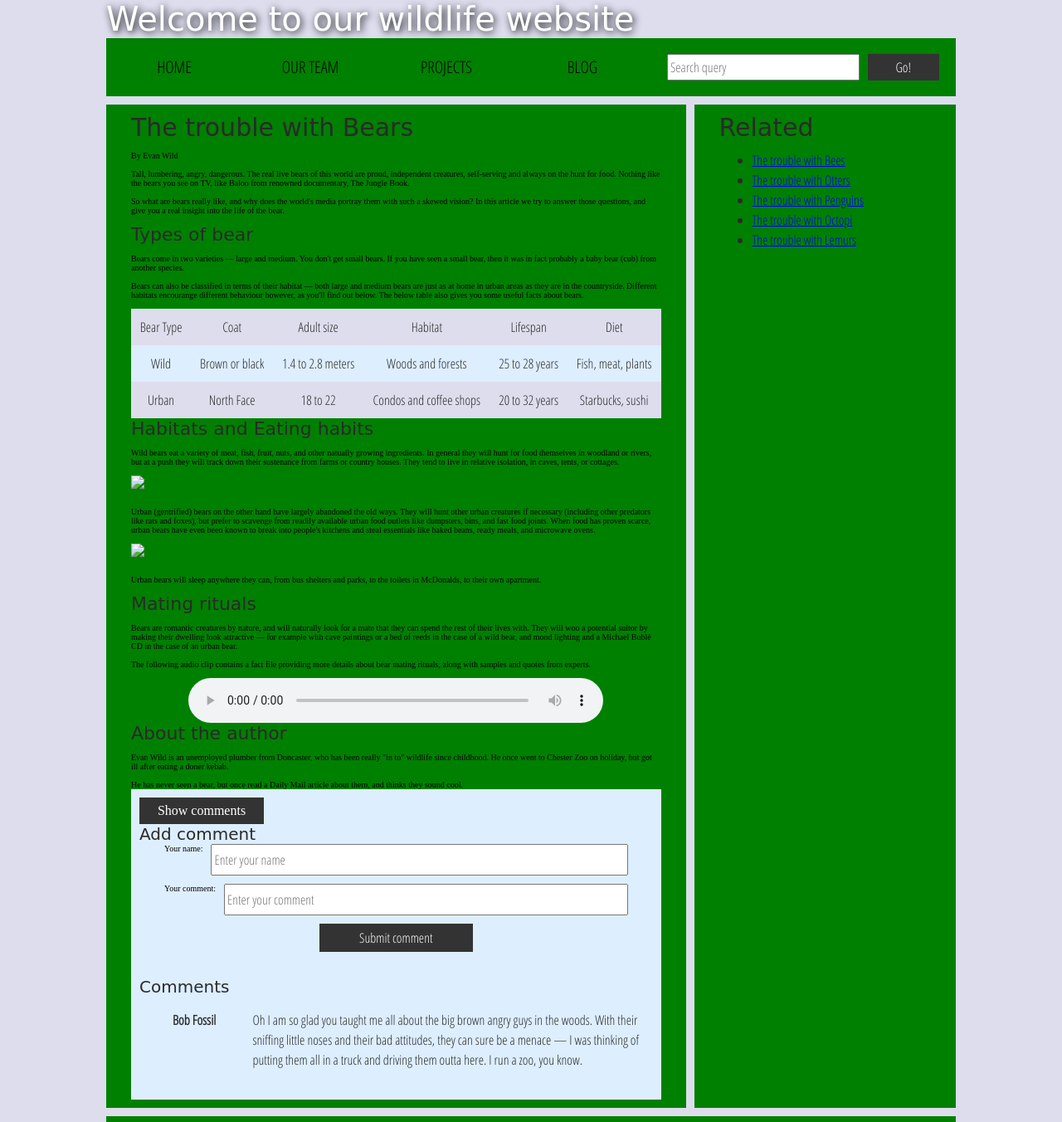
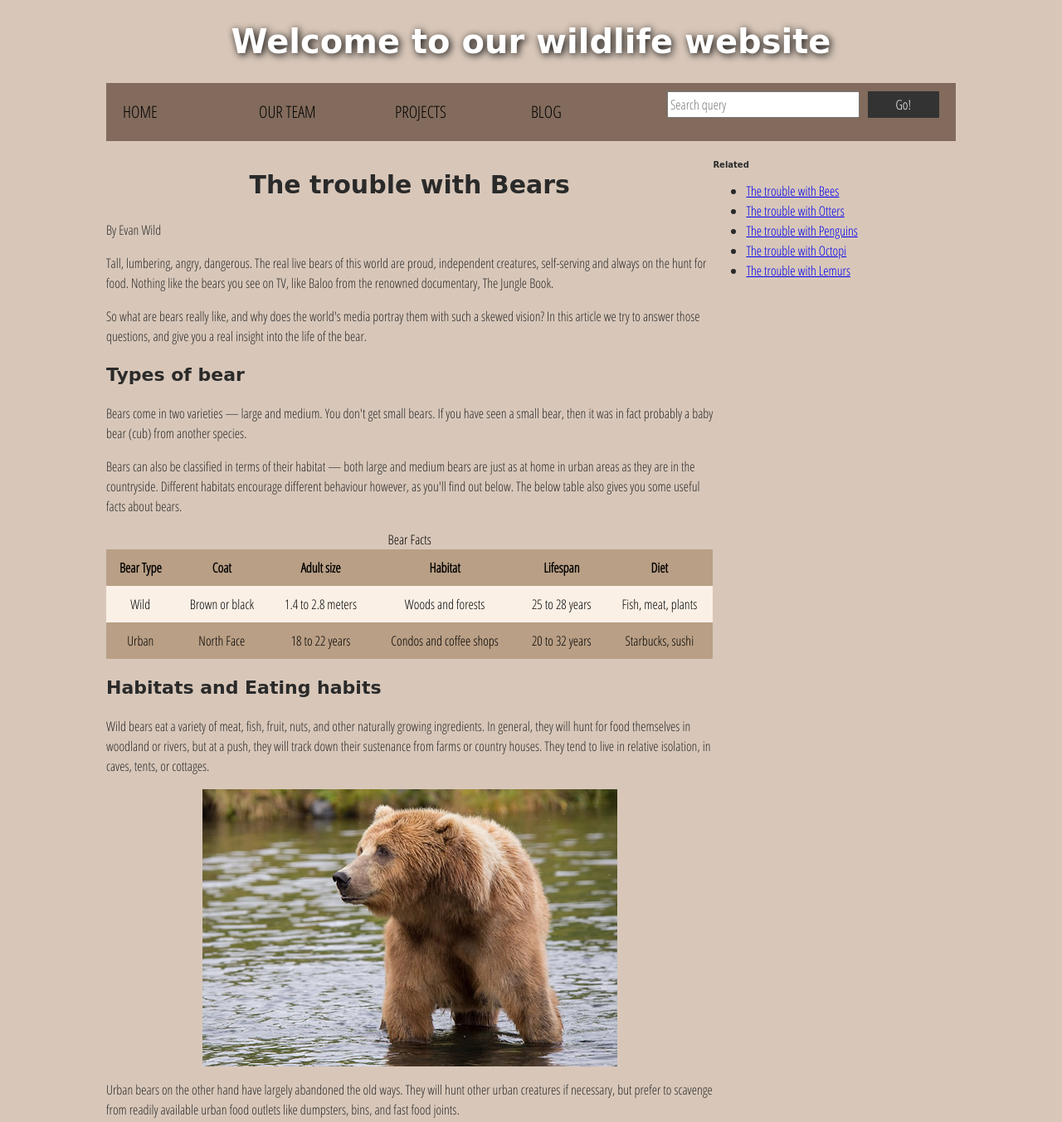
Before and after one commit to Megan-Aker/wildlife-website, a plain HTML site: page index.html in a window 1280 px wide. Shown: the top 1352 px of the page at 83% size. Drawn offline with Linux system fonts and the light colour scheme; a web font is replaced by a local one.

Commit message:
adding answers

```diff
--- a/css/style.css
+++ b/css/style.css
@@ -1,5 +1,4 @@
-/* || General setup */
-
+/* General setup */
 html, body {
   margin: 0;
   padding: 0;
@@ -7,7 +6,7 @@ html, body {
 
 html {
   font-size: 10px;
-  background-color: #dde;
+  background-color: rgb(216, 199, 185);
 }
 
 body {
@@ -16,31 +15,30 @@ body {
   margin: 0 auto;
 }
 
-/* || typography */
+/* Typography */
+body, p, input, li, table, label {
+  font-family: 'Open Sans Condensed', sans-serif;
+  color: #2a2a2a;
+}
 
-font[size="7"], font[size="6"], font[size="5"] {
+h1, h2, h3, h4 {
   font-family: 'Sonsie One', cursive;
   color: #2a2a2a;
 }
 
-p, input, li, table, label {
-  font-family: 'Open Sans Condensed', sans-serif;
-  color: #2a2a2a;
-}
-
-font[size="7"] {
+h1 {
   font-size: 4rem;
   text-align: center;
   color: white;
   text-shadow: 2px 2px 10px black;
 }
 
-font[size="6"] {
+h2 {
   font-size: 3rem;
   text-align: center;
 }
 
-font[size="5"] {
+h3 {
   font-size: 2.2rem;
 }
 
@@ -49,50 +47,35 @@ p, li, table {
   line-height: 1.5;
 }
 
-/* || header layout */
-
-div[class="nav"], article, footer, .secondary {
-  background-color: green;
-}
-
-article, footer, .secondary {
-  padding: 10px 30px;
-}
-
-article {
-  margin-right: 10px;
-}
-
-div[class="nav"] {
-  height: 50px;
-  background-color: ff80ff;
+/* Nav styling */
+nav {
+  background-color: #826b5c;
   display: flex;
   padding: 1% 0;
   margin-bottom: 10px;
 }
 
-div[class="nav"] ul {
+nav ul {
   padding: 0;
   list-style-type: none;
   flex: 2;
   display: flex;
 }
 
-div[class="nav"] li {
-  display: inline;
-  text-align: center;
-  flex: 1;
+nav li {
+  flex: 2;
 }
 
-div[class="nav"] a {
+nav a {
   display: inline-block;
+  margin-left: 20px;
   font-size: 2rem;
   text-transform: uppercase;
   text-decoration: none;
   color: black;
 }
 
-div[class="nav"] .search {
+nav .search {
   flex: 1;
   display: flex;
   align-items: center;
@@ -114,11 +97,10 @@ div[class="nav"] .search {
   margin-left: 1rem;
   background: #333;
   border: 0;
-  color: white;
+  color: rgb(255, 255, 255);
 }
 
-/* || main layout */
-
+/* Main layout */
 main {
   display: flex;
 }
@@ -136,11 +118,11 @@ footer {
 }
 
 /* Table styling */
-
 table {
   width: 100%;
-  background-color: #dde;
+  background-color: rgb(185, 159, 133);
   border-collapse: collapse;
+  color: rgb(0, 0, 0);
 }
 
 th, td {
@@ -149,18 +131,14 @@ th, td {
 
 td {
   text-align: center;
-}
-
-th[scope="col"] {
-  border-bottom: 1px solid black;
+  color: rgb(0, 0, 0);
 }
 
 tbody tr:nth-child(odd) {
-  background-color: #def;
+  background-color: rgb(250, 240, 230);
 }
 
-/* styling content images and audio */
-
+/* Styling content images and audio */
 img, audio {
   display: block;
   margin: 0 auto;
@@ -171,22 +149,18 @@ audio {
 }
 
 /* Comments styling */
-
 .comments {
-  background-color: #def;
+  background-color: rgb(240,230,220);
   padding: 10px;
 }
 
 .show-hide {
   cursor: pointer;
-}
-
-.comments font[size="6"] {
-  font-size: 2rem;
-}
-
-.comments font[size="6"]:nth-of-type(2) {
-  margin-bottom: 0;
+  text-align: center;
+  width: 150px;
+  background: #333;
+  color: white;
+  font-size: 1.6rem;
 }
 
 .comment-form {
@@ -207,22 +181,6 @@ audio {
 .comment-form input {
   margin-left: 1rem;
   flex: 6;
-}
-
-.show-hide {
-  text-align: center;
-  width: 150px;
-}
-
-.comment-form input, .comment-form label, .show-hide {
-  font-size: 1.6rem;
-  line-height: 32px;
-}
-
-.comment-form input[type="submit"], .show-hide {
-  background: #333;
-  border: 0;
-  color: white;
 }
 
 .comment-form input[type="submit"] {
@@ -248,3 +206,15 @@ audio {
 .comment-container li p:nth-child(2) {
   flex: 5;
 }
+
+/* Accessibility - visually hidden elements */
+.sr-only {
+  position: absolute;
+  width: 1px;
+  height: 1px;
+  padding: 0;
+  margin: -1px;
+  overflow: hidden;
+  clip: rect(0, 0, 0, 0);
+  border: 0;
+}
--- a/index.html
+++ b/index.html
@@ -1,24 +1,25 @@
 <!DOCTYPE html>
-<html>
+<html lang="en">
   <head>
     <meta charset="utf-8">
-
+    <meta name="viewport" content="width=device-width, initial-scale=1.0">
     <title>Accessibility assessment</title>
     <link href="https://fonts.googleapis.com/css?family=Open+Sans+Condensed:300|Sonsie+One" rel="stylesheet" type="text/css">
     <link rel="stylesheet" href="css/style.css">
-
-    <!-- the below three lines are a fix to get HTML5 semantic elements working in old versions of Internet Explorer-->
+    <!-- The below three lines are a fix to get HTML5 semantic elements working in old versions of Internet Explorer -->
     <!--[if lt IE 9]>
       <script src="http://html5shiv.googlecode.com/svn/trunk/html5.js"></script>
     <![endif]-->
   </head>
 
   <body>
-    <div class="header">
-      <font size="7">Welcome to our wildlife website</font>
-    </div>
+    <a href="#main-content" class="sr-only">Skip to content</a>
 
-    <div class="nav">
+    <header>
+      <h1>Welcome to our wildlife website</h1>
+    </header>
+
+    <nav>
       <ul>
         <li><a href="#">Home</a></li>
         <li><a href="#">Our team</a></li>
@@ -26,46 +27,46 @@
         <li><a href="#">Blog</a></li>
       </ul>
 
-      <form class="search">
-        <input type="search" name="q" placeholder="Search query">
+      <form class="search" aria-label="Search form">
+        <label for="q" class="sr-only">Search query</label>
+        <input type="search" name="q" id="q" placeholder="Search query">
         <input type="submit" value="Go!">
       </form>
-    </div>
+    </nav>
 
-    <main>
+    <main id="main-content">
       <article>
-        <font size="6">The trouble with Bears</font>
-        <br><br>
-        By Evan Wild
-        <br><br>
-        Tall, lumbering, angry, dangerous. The real live bears of this world are proud,
-        independent creatures, self-serving and always on the hunt for food.
-        Nothing like the bears you see on TV,
-        like Baloo from renowned documentary, The Jungle Book.
-        <br><br>
-        So what are bears really like, and why does the world's media portray them with such a skewed vision?
-        In this article we try to answer those questions,
-        and give you a real insight into the life of the bear.
-        <br><br>
-        <font size="5">Types of bear</font>
-        <br><br>
-        Bears come in two varieties — large and medium. You don't get small bears.
-        If you have seen a small bear, then it was in fact probably a baby bear (cub) from another species.
-        <br><br>
-        Bears can also be classified in terms of their habitat —
-        both large and medium bears are just as at home in urban areas as they are in the countryside.
-        Different habitats encourange different behaviour however, as you'll find out below.
-        The below table also gives you some useful facts about bears.
-        <br><br>
-        <table>
+        <h2>The trouble with Bears</h2>
+        <p>By Evan Wild</p>
+
+        <p>
+          Tall, lumbering, angry, dangerous. The real live bears of this world are proud, independent creatures, self-serving and always on the hunt for food. Nothing like the bears you see on TV, like Baloo from the renowned documentary, The Jungle Book.
+        </p>
+
+        <p>
+          So what are bears really like, and why does the world's media portray them with such a skewed vision? In this article we try to answer those questions, and give you a real insight into the life of the bear.
+        </p>
+
+        <h3>Types of bear</h3>
+
+        <p>
+          Bears come in two varieties — large and medium. You don't get small bears. If you have seen a small bear, then it was in fact probably a baby bear (cub) from another species.
+        </p>
+
+        <p>
+          Bears can also be classified in terms of their habitat — both large and medium bears are just as at home in urban areas as they are in the countryside. Different habitats encourage different behaviour however, as you'll find out below. The below table also gives you some useful facts about bears.
+        </p>
+
+        <table summary="This table shows types of bears, their coat color, size, habitat, lifespan, and diet.">
+          <caption>Bear Facts</caption>
           <thead>
             <tr>
-              <td>Bear Type</td>
-              <td>Coat</td>
-              <td>Adult size</td>
-              <td>Habitat</td>
-              <td>Lifespan</td>
-              <td>Diet</td>
+              <th scope="col">Bear Type</th>
+              <th scope="col">Coat</th>
+              <th scope="col">Adult size</th>
+              <th scope="col">Habitat</th>
+              <th scope="col">Lifespan</th>
+              <th scope="col">Diet</th>
             </tr>
           </thead>
           <tbody>
@@ -80,7 +81,7 @@
             <tr>
               <td>Urban</td>
               <td>North Face</td>
-              <td>18 to 22</td>
+              <td>18 to 22 years</td>
               <td>Condos and coffee shops</td>
               <td>20 to 32 years</td>
               <td>Starbucks, sushi</td>
@@ -88,66 +89,46 @@
           </tbody>
         </table>
 
-        <font size="5">Habitats and Eating habits</font>
-        <br><br>
-        Wild bears eat a variety of meat, fish, fruit, nuts, and other natually growing ingredients.
-        In general they will hunt for food themselves in woodland or rivers,
-        but at a push they will track down their sustenance from farms or country houses.
-        They tend to live in relative isolation, in caves, tents, or cottages.
-        <br><br>
-        <img src="media/wild-bear.jpg">
-        <br><br>
-        Urban (gentrified) bears on the other hand have largely abandoned the old ways.
-        They will hunt other urban creatures if necessary (including other predators like rats and foxes),
-        but prefer to scavenge from readily available urban food outlets like dumpsters, bins, and fast food joints.
-        When food has proven scarce, urban bears have even been known to break into people's kitchens and steal essentials like
-        baked beans, ready meals, and microwave ovens.
-        <br><br>
-        <img src="media/urban-bear.jpg">
-        <br><br>
-        Urban bears will sleep anywhere they can, from bus shelters and parks, to the toilets in McDonalds,
-        to their own apartment.
-        <br><br>
-        <font size="5">Mating rituals</font>
-        <br><br>
-        Bears are romantic creatures by nature, and will naturally look for a mate that they can spend the rest of their lives with.
-        They will woo a potential suitor by making their dwelling look attractive —
-        for example with cave paintings or a bed of reeds in the case of a wild bear,
-        and mood lighting and a Michael Bublé CD in the case of an urban bear.
-        <br><br>
-        The following audio clip contains a fact file providing more details about bear mating rituals,
-        along with samples and quotes from experts.
-        <br><br>
+        <h3>Habitats and Eating habits</h3>
+
+        <p>
+          Wild bears eat a variety of meat, fish, fruit, nuts, and other naturally growing ingredients. In general, they will hunt for food themselves in woodland or rivers, but at a push, they will track down their sustenance from farms or country houses. They tend to live in relative isolation, in caves, tents, or cottages.
+        </p>
+
+        <img src="img/wild-bear.jpg" alt="A wild bear in the forest">
+
+        <p>
+          Urban bears on the other hand have largely abandoned the old ways. They will hunt other urban creatures if necessary, but prefer to scavenge from readily available urban food outlets like dumpsters, bins, and fast food joints.
+        </p>
+
+        <img src="img/urban-bear.jpg" alt="An urban bear scavenging in a dumpster">
+
+        <h3>Mating rituals</h3>
+
+        <p>
+          Bears are romantic creatures by nature, and will naturally look for a mate that they can spend the rest of their lives with. They will woo a potential suitor by making their dwelling look attractive — for example with cave paintings or a bed of reeds in the case of a wild bear, and mood lighting and a Michael Bublé CD in the case of an urban bear.
+        </p>
+
         <audio controls>
-          <source src="media/bear.mp3" type="audio/mp3">
-          <source src="media/bear.ogg" type="audio/ogg">
+          <source src="img/bear.mp3" type="audio/mp3">
+          <source src="img/bear.ogg" type="audio/ogg">
           <p>It looks like your browser doesn't support HTML5 audio players.</p>
         </audio>
+        <p>Audio transcript: This clip discusses the mating rituals of bears, featuring expert interviews.</p>
 
-        <aside>
-
-          <font size="5">About the author</font>
-        <br><br>
-          Evan Wild is an unemployed plumber from Doncaster, who has been really "in to" wildlife since childhood.
-          He once went to Chester Zoo on holiday, but got ill after eating a doner kebab.
-        <br><br>
-          He has never seen a bear, but once read a Daily Mail article about them, and thinks they sound cool.
-
-        </aside>
         <section class="comments">
-          <div class="show-hide">Show comments</div>
+          <div class="show-hide" tabindex="0" aria-expanded="false">Show comments</div>
 
           <div class="comment-wrapper">
-
-            <font size="6">Add comment</font>
+            <h4>Add comment</h4>
 
             <form class="comment-form">
               <div class="flex-pair">
-                Your name:
+                <label for="name">Your name:</label>
                 <input type="text" name="name" id="name" placeholder="Enter your name">
               </div>
               <div class="flex-pair">
-                Your comment:
+                <label for="comment">Your comment:</label>
                 <input type="text" name="comment" id="comment" placeholder="Enter your comment">
               </div>
               <div>
@@ -155,30 +136,20 @@
               </div>
             </form>
 
-            <font size="6">Comments</font>
+            <h4>Comments</h4>
 
             <ul class="comment-container">
-
               <li>
-
                 <p>Bob Fossil</p>
-
-                <p>Oh I am so glad you taught me all about the big brown angry guys in the woods.
-                  With their sniffing little noses and their bad attitudes, they can sure be a menace —
-                  I was thinking of putting them all in a truck and driving them outta here.
-                  I run a zoo, you know.</p>
-
+                <p>Oh I am so glad you taught me all about the big brown angry guys in the woods.</p>
               </li>
-
             </ul>
-
           </div>
         </section>
       </article>
 
-      <div class="secondary">
-        <font size="6">Related</font>
-
+      <aside class="secondary">
+        <h4>Related</h4>
         <ul>
           <li><a href="#">The trouble with Bees</a></li>
           <li><a href="#">The trouble with Otters</a></li>
@@ -186,14 +157,13 @@
           <li><a href="#">The trouble with Octopi</a></li>
           <li><a href="#">The trouble with Lemurs</a></li>
         </ul>
-      </div>
+      </aside>
     </main>
 
     <footer>
       <p>©Copyright 2050 by nobody. All rights reversed.</p>
     </footer>
 
-    <script src="main.js"></script>
-
+    <script src="js/main.js"></script>
   </body>
 </html>
```
